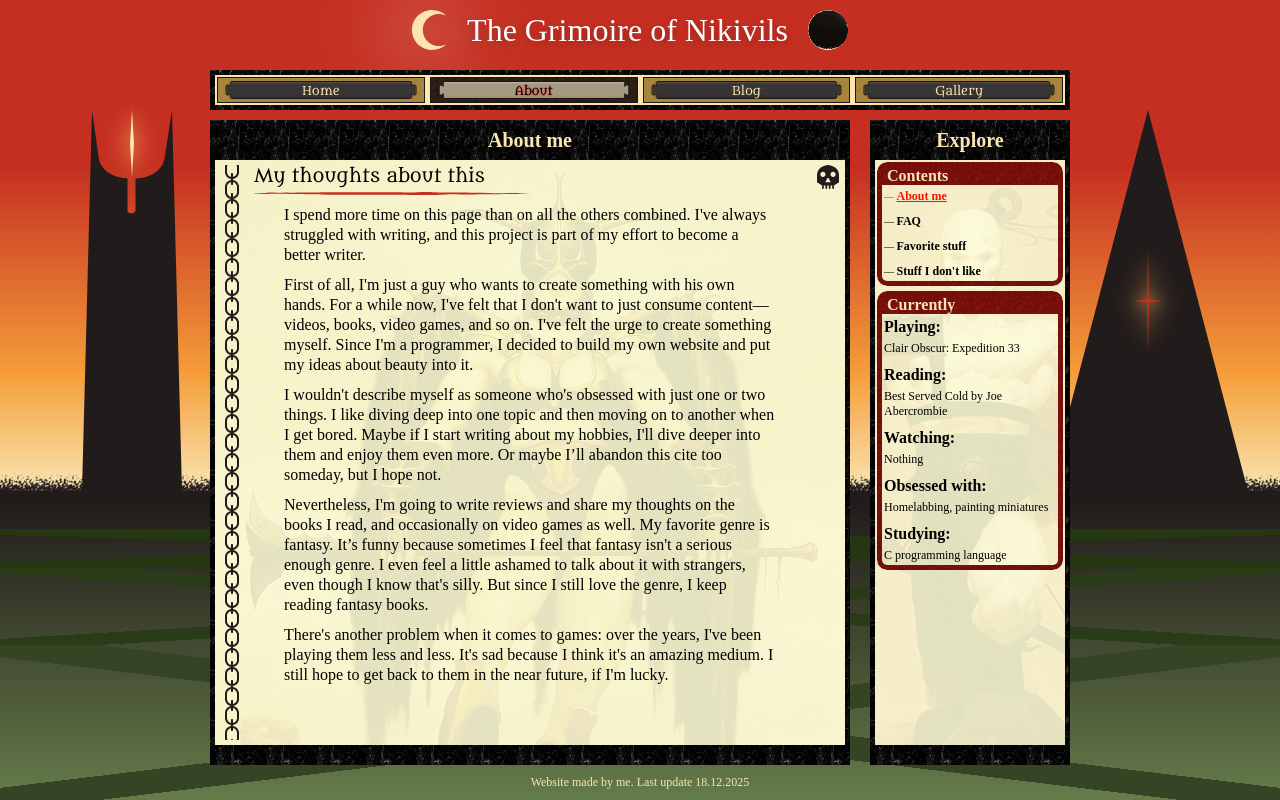
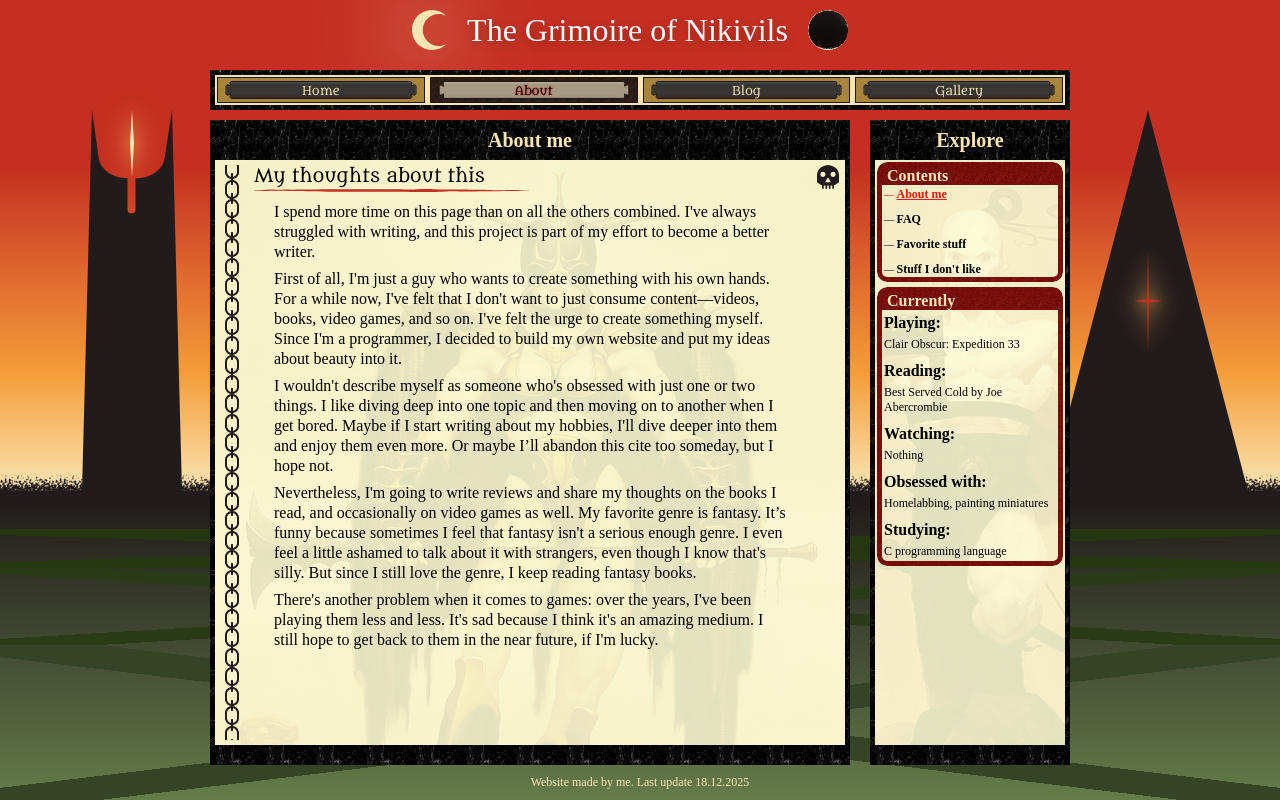
Before and after one commit to NikitaVirachev/nikivils-grimoire-frontend, a React (Vite) app: page /about/me in a window 1280 px wide. Built offline with nearby package versions, Linux system fonts and the light colour scheme.

Commit message:
fix #6: fix small bugs after checking pixel pefrect

```diff
--- a/src/components/Post/Post.tsx
+++ b/src/components/Post/Post.tsx
@@ -5,13 +5,13 @@ import { respond } from '../../styles/Mixins';
 export const PostContent = styled.div`
   display: flex;
   flex-direction: column;
-  gap: 1rem;
+  gap: 0.7rem;
 `;
 
-export const MainCanvasText = styled.p`
+export const PostText = styled.p`
   font-size: var(--p);
   line-height: 2rem;
-  padding: 0 3rem;
+  padding: 0 2rem;
 
   ${respond(
     'tab-portrait',
--- a/src/components/Post/PostOverview.tsx
+++ b/src/components/Post/PostOverview.tsx
@@ -2,7 +2,6 @@ import styled, { css } from 'styled-components';
 
 import Bat from '../Icon/Bat';
 import SwordLink from './SwordLink';
-import { MainCanvasText as PostBody } from '../../components/Post/Post';
 
 import { respond } from '../../styles/Mixins';
 
@@ -53,6 +52,26 @@ const Title = styled.h4`
   flex-grow: 1;
 `;
 
+const PostBody = styled.p`
+  font-size: var(--p);
+  line-height: 2rem;
+  padding: 0 3rem;
+
+  ${respond(
+    'tab-portrait',
+    css`
+      padding: 0 1.5rem;
+    `
+  )}
+
+  ${respond(
+    'phone',
+    css`
+      padding: 0 1rem;
+    `
+  )}
+`;
+
 const Border = styled.footer`
   font-family: 'Elder Futhark';
   font-size: 0.8rem;
--- a/src/pages/About/AboutMe.tsx
+++ b/src/pages/About/AboutMe.tsx
@@ -1,6 +1,6 @@
 import { PositionedMainContent } from '../../layouts/MainContent';
 import { QuaternaryHeading, UnderlinedHeader } from '../../shared/typography/Headings';
-import { MainCanvasText as Paragraph } from '../../components/Post/Post';
+import { PostText as Paragraph } from '../../components/Post/Post';
 import { PostContent } from '../../components/Post/Post';
 
 const AboutMe = () => {
--- a/src/pages/About/Contents.tsx
+++ b/src/pages/About/Contents.tsx
@@ -4,7 +4,7 @@ import styled from 'styled-components';
 import { SectionCard, SectionCardTitle } from '../../shared/components/SectionCard';
 
 const Menu = styled.nav`
-  padding: 2px;
+  padding: 0 2px;
 `;
 
 const List = styled.ul`
--- a/src/shared/typography/Headings.tsx
+++ b/src/shared/typography/Headings.tsx
@@ -13,7 +13,7 @@ export const QuaternaryHeading = styled.h4`
 const UnderlinedHeaderWrapper = styled.header`
   display: flex;
   flex-direction: column;
-  gap: 5px;
+  gap: 2px;
   align-items: start;
 
   width: 27.6rem;
--- a/src/styles/GlobalStyle.tsx
+++ b/src/styles/GlobalStyle.tsx
@@ -24,6 +24,7 @@ const styles = css`
   body {
     box-sizing: border-box;
     overflow: hidden;
+    font-family: 'Coelacanth', serif;
   }
 
   @font-face {
```
